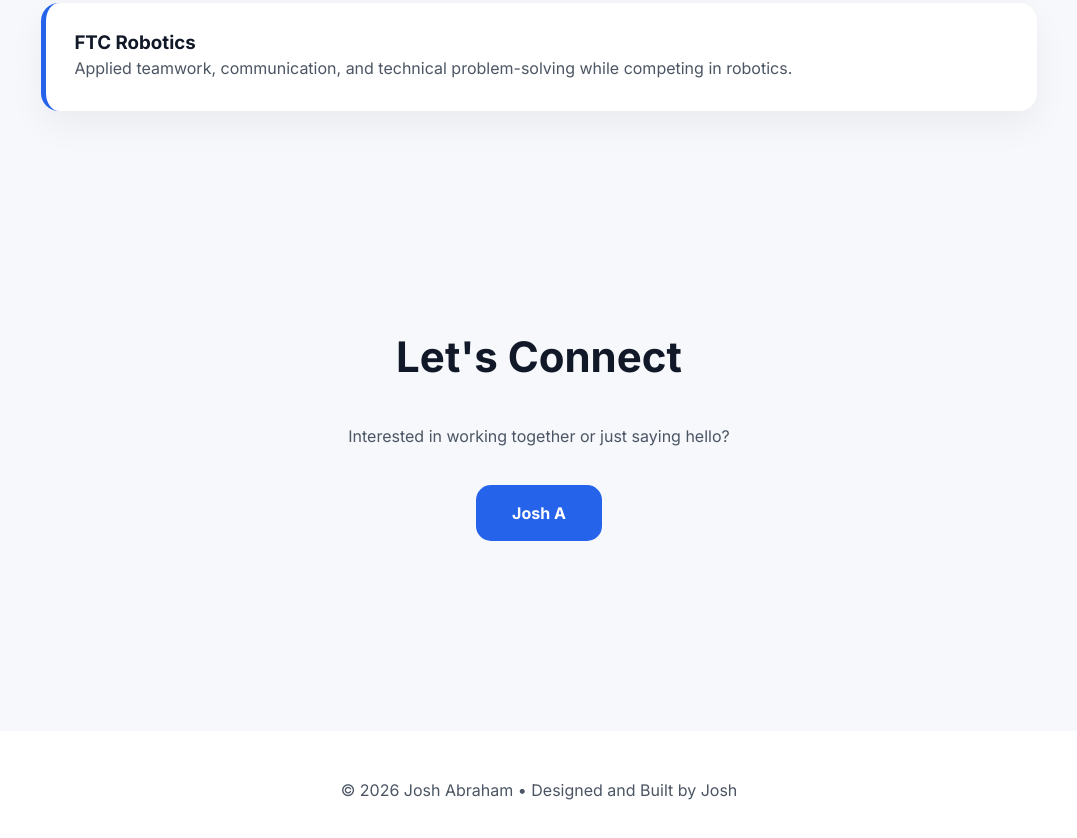
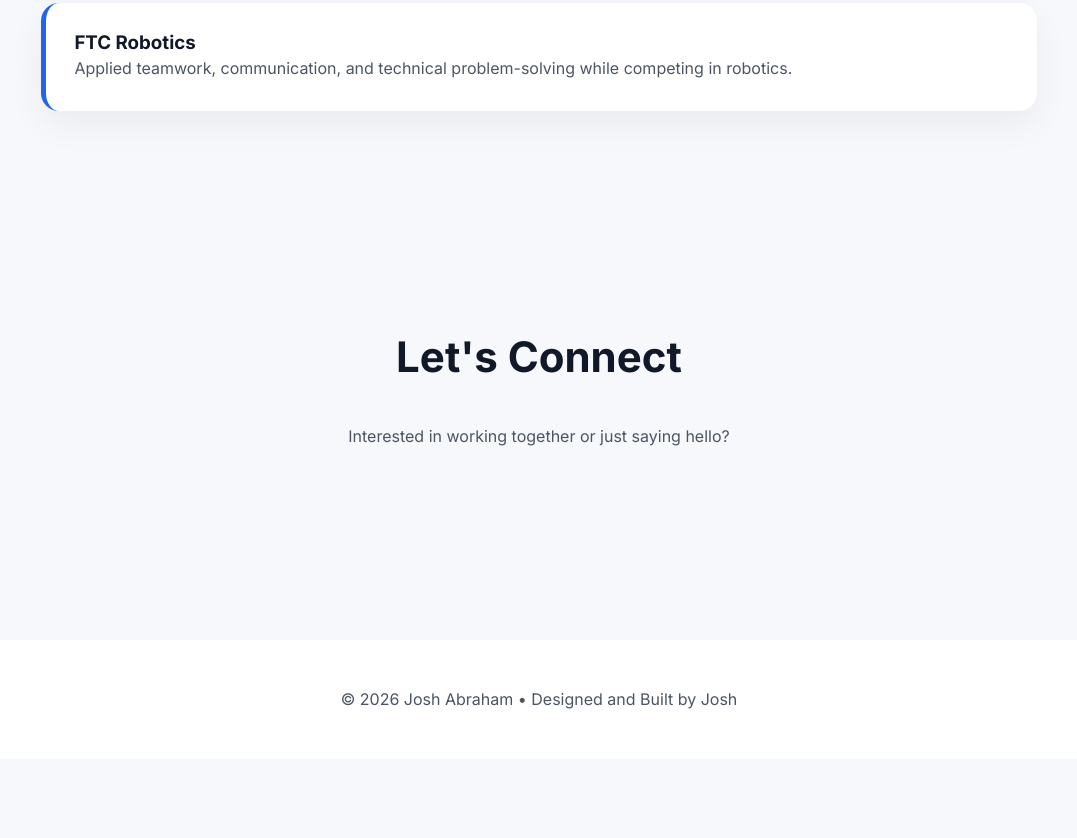
Before and after one commit to joshjoshabraham-stack/crispy-funicular, a plain HTML site: page index.html in a window 1280 px wide. Shown: the part 2854-3692 px from the top of the page, without its empty margins (101-1178 px from the left). After the commit the page ends 3613 px from the top, so only its background shows below. Drawn offline with Linux system fonts and the light colour scheme.

Commit message:
Update index.html

```diff
--- a/index.html
+++ b/index.html
@@ -676,12 +676,6 @@ in robotics.
 
 Interested in working together or just saying hello?
 
-</p>
-
-<a class="email" href="mailto:Josh A.">
-
-Josh A
-
 
 </a>
 
```
